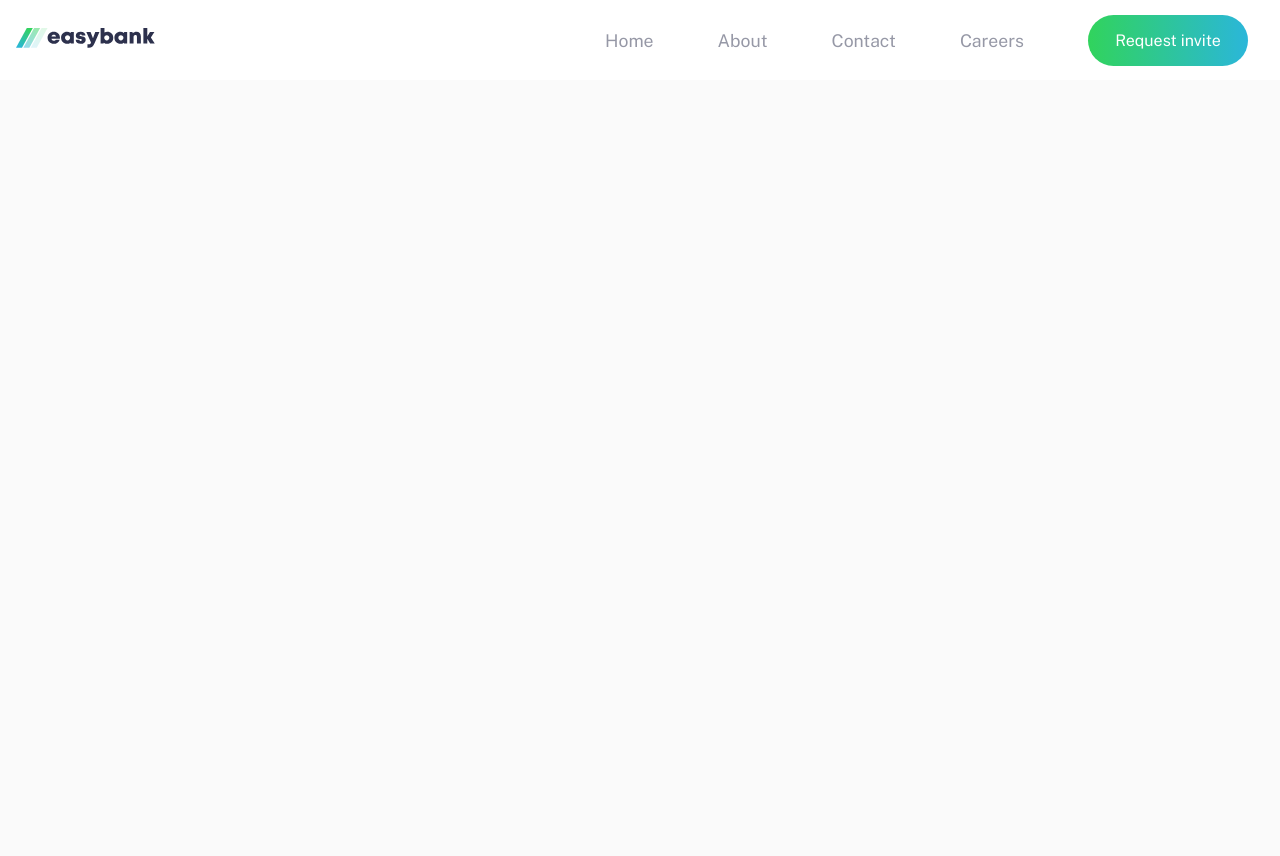
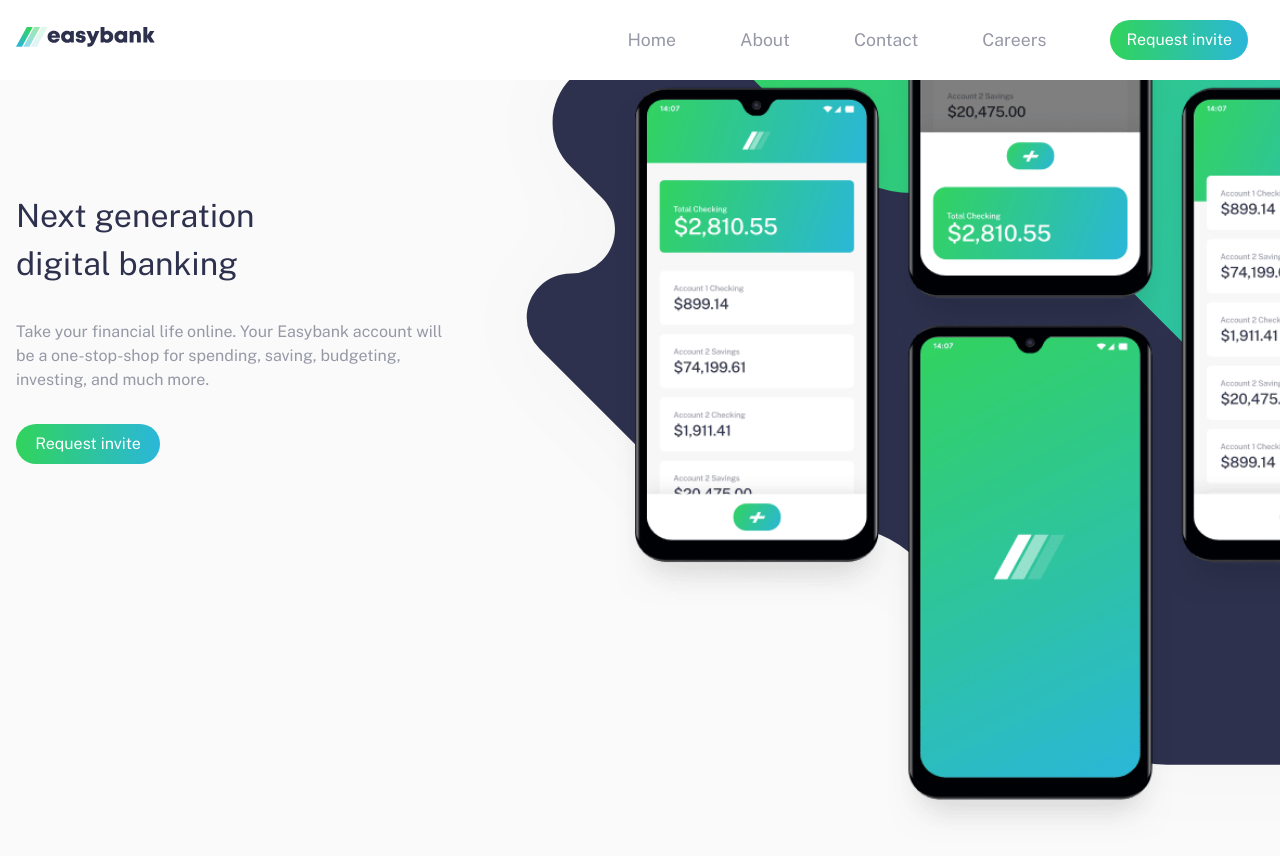
Before and after one commit to yousoumar/easybank, a website built with webpack: page src/index.html in a window 1280 px wide. Before the commit the page ends 800 px from the top, so only its background shows below. Built offline with nearby package versions, Linux system fonts and the light colour scheme.

Commit message:
codes the hero section

```diff
--- a/src/index.html
+++ b/src/index.html
@@ -7,6 +7,7 @@
     <title>easybank</title>
 </head>
 <body>
+    <!---------------------- header ------------------------------->
    <header>
 
        <div class="container">
@@ -30,7 +31,34 @@
             </div>
        </div>
 
+   </header>
 
-   </header>
+     <!---------------------- main ------------------------------->
+     <main>
+        <!---------------- hero ----------------->
+        <div class="hero">
+            <div class="container">
+                <div class="text">
+                    <h2>Next&nbsp;generation <br/> digital banking</h2>
+                    <p>
+                        Take your financial life online. Your Easybank account will be a one-stop-shop
+                        for spending, saving, budgeting, investing, and much more.
+
+                    </p>
+                    <a href="" class="call-to-action">Request invite</a>
+                </div>
+                <div class="img">
+                    <img src="images/image-mockups.png" alt="">
+               </div>
+
+            </div>
+        </div>
+   </main>
+
+   <!---------------------- footer ------------------------------->
+   <footer>
+
+   </footer>
+
 </body>
 </html>
--- a/src/sass/app.scss
+++ b/src/sass/app.scss
@@ -1,14 +1,19 @@
 @import url('https://fonts.googleapis.com/css2?family=Public+Sans:wght@300;400;700&display=swap');
-@import './reset';
-@import './colors';
+@import './components/reset';
+@import './components/colors';
+@import './components/class';
 
 /* -------------------- body ----------------------------- */
 body{
     color: $white;
     background-color: $very-light-gray;
     min-height: 100vh;
+    display: grid;
+    grid-template-rows: auto 1fr auto;
     font-family: 'Public Sans', sans-serif;
     overflow-x: hidden;
+    color: $grayish-blue;
+    line-height: 1.5;
 
 }
 /* -------------------- header ----------------------------- */
@@ -19,16 +24,15 @@
     width: 100%;
     top: 0;
     left: 0;
+    z-index: 99;
+    height: 5rem;
 
     .container{
         display: flex;
         justify-content: space-between;
         align-items: center;
-        padding: 0 1rem;
-        height: 5rem;
+        height: 100%;
         width: 100%;
-        max-width: 1440px;
-        margin: 0 auto;
     }
 
 
@@ -41,22 +45,17 @@
         display: flex;
         justify-content: center;
         align-items: center;
+    }
 
     .call-to-action{
-            background : linear-gradient(to right, $lime-green, $bright-cyan);
-            width: 10rem;
-            text-align: center;
-            padding: 1rem .5rem;
-            border-radius: 99999px;
-            color: $white;
         margin-right: 1rem;
         display: none;
 
     }
-    }
 
     nav{
-        color: $grayish-blue;
+
+        background-color: $white;
         position: fixed;
         z-index: 9;
         top: 0;
@@ -141,11 +140,8 @@
 @media screen and (min-width : 430px){
     header{
 
-        .buttons{
-
         .call-to-action{
             display: block;
-            }
         }
     }
 }
@@ -163,10 +159,14 @@
             display: flex;
             justify-content: center;
             align-items: center;
+        }
 
         .hamburger{
             display: none;
         }
+        .call-to-action{
+            margin: 0 1rem 0 0;
+
         }
 
         nav{
@@ -195,3 +195,80 @@
     }
 
 }
+
+/* -------------------- main ----------------------------- */
+
+
+/* ---------------- hero ----------------- */
+.hero{
+    .container{
+        display: flex;
+        flex-direction: column-reverse;
+    }
+    .img{
+        background: url('../images/bg-intro-mobile.svg');
+        background-repeat: no-repeat;
+        background-size: cover;
+        margin: 0 -1rem;
+    }
+    .text{
+        text-align: center;
+    }
+    h2{
+        color: $dark-blue;
+        font-size: 2rem;
+
+        margin: 2rem 0;
+    }
+
+    .call-to-action{
+        max-width: 10rem;
+        margin: 2rem auto 0 auto;
+    }
+
+}
+@media screen and (min-width : 700px){
+    .hero{
+        margin-top: 5rem;
+        height: 100vh;
+
+        .container{
+            position: relative;
+            display: flex;
+            flex-direction: column;
+            justify-content: center;
+        }
+
+
+        .img{
+            background-image:url('../images/bg-intro-desktop.svg');
+            margin: 0;
+            position: absolute;
+            right: 0;
+            width: 65%;
+            overflow: hidden;
+
+        }
+        img{
+            margin-top: 6rem;
+            transform: translateX(20%) ;
+
+        }
+        .text{
+            width: 35%;
+            margin-top: 5rem;
+            text-align: left;
+
+        }
+        h2{
+
+            margin: 2rem 0;
+        }
+
+        .call-to-action{
+            max-width: 9rem;
+            margin: 2rem 0;
+        }
+
+    }
+}
--- /dev/null
+++ b/src/sass/components/_class.scss
@@ -0,0 +1,15 @@
+.call-to-action{
+    background : linear-gradient(to right, $lime-green, $bright-cyan);
+    text-align: center;
+    padding: .5rem 1rem;
+    border-radius: 99999px;
+    color: $white;
+    display: block;
+
+}
+
+.container{
+    max-width: 1440px;
+    margin: 0 auto;
+    padding : 0 1rem;
+}
--- a/src/sass/_reset.scss
+++ b/src/sass/components/_reset.scss
@@ -8,7 +8,11 @@
     height: 100%;
     object-fit: cover;
 }
+h1, h2, h3{
+    font: inherit;
+    line-height: inherit;
 
+}
 button{
     outline: none;
     border: none;
```
Also changed, not shown: src/sass/components/_colors.scss (renamed from src/sass/_colors.scss). Lines whose indentation alone changed are shown as unchanged.
